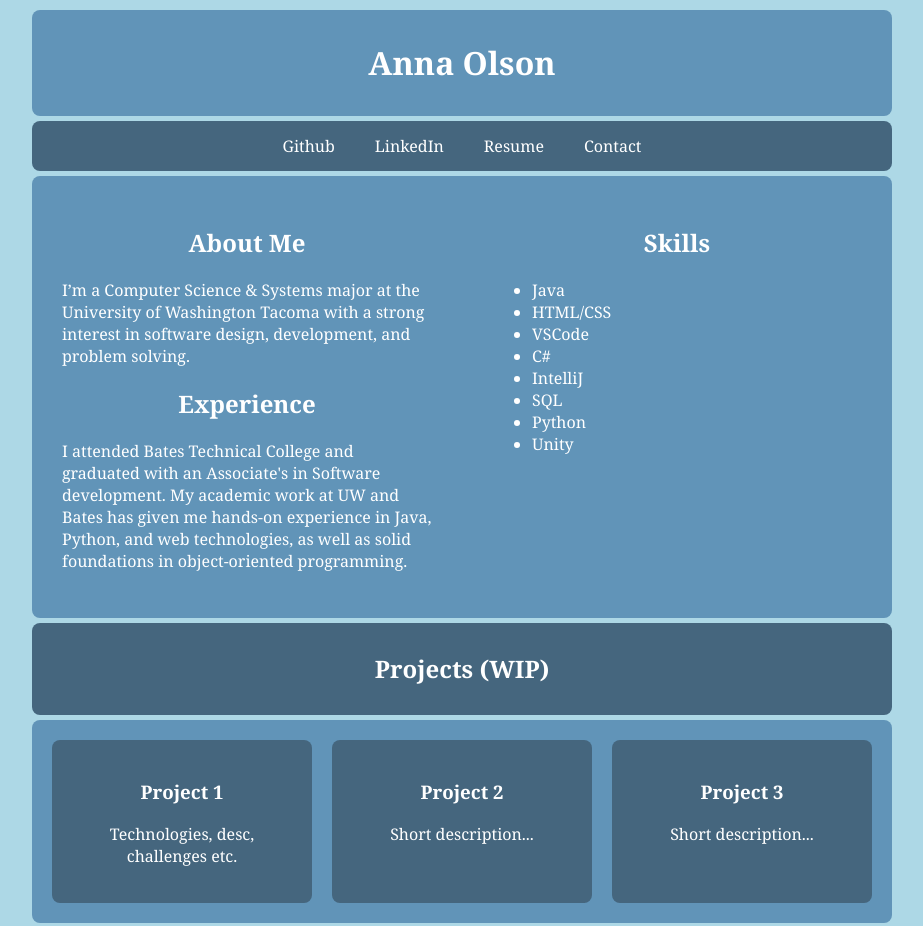
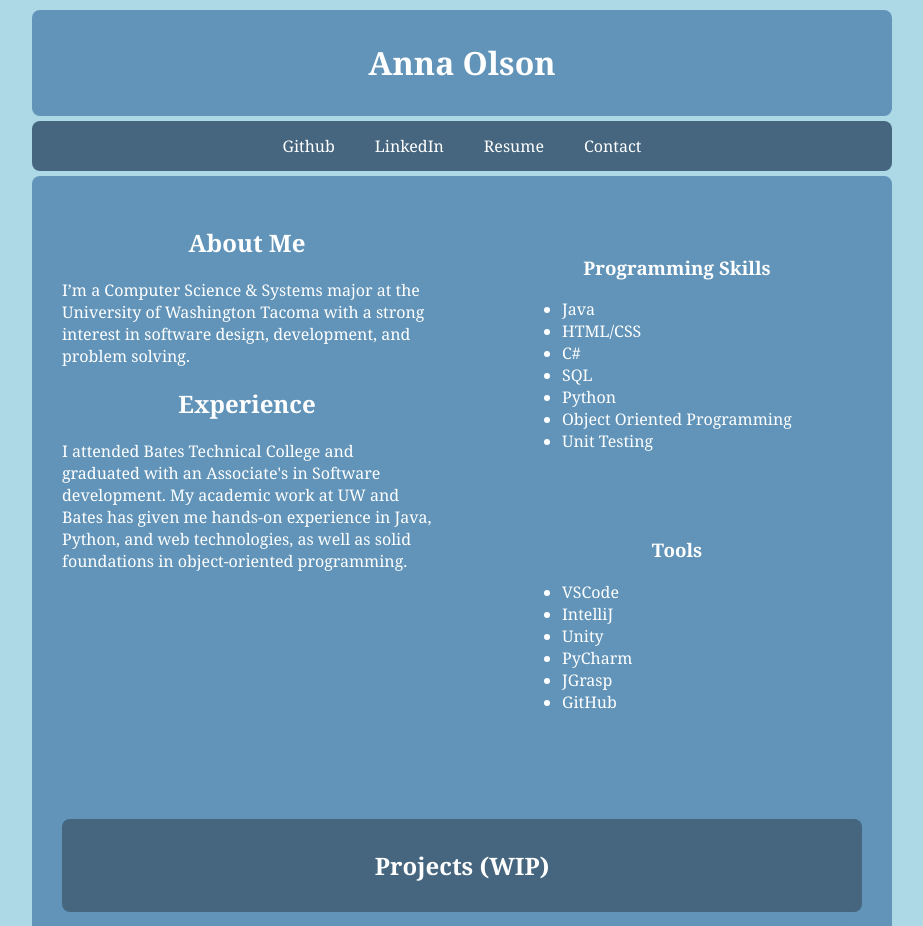
Before and after one commit to anna-112/anna-112.github.io, a plain HTML site: page index.html in a window 1280 px wide. Shown: the top 926 px of the page, without its empty margins (178-1101 px from the left). Drawn offline with Linux system fonts and the light colour scheme.

Commit message:
Update index.html

```diff
--- a/index.html
+++ b/index.html
@@ -36,17 +36,30 @@
          </p>
       </div>
 
-      <div class="aboutme">
-        <h2>Skills</h2>
+       <div class="skills">
+        <div class="skill-column">
+          <h3>Programming Skills</h3>
           <ul>
             <li>Java</li>
             <li>HTML/CSS</li>
-          <li>VSCode</li>
             <li>C#</li>
-          <li>IntelliJ</li>
             <li>SQL</li>
             <li>Python</li>
+            <li>Object Oriented Programming</li>
+            <li>Unit Testing</li>
+
+          </ul>
+        </div>
+
+        <div class="skill-column">
+          <h3>Tools</h3>
+          <ul>
+            <li>VSCode</li>
+            <li>IntelliJ</li>
             <li>Unity</li>
+            <li>PyCharm</li>
+            <li>JGrasp</li>
+            <li>GitHub</li>
           </ul>
         </div>
       </div>
```
Lines whose indentation alone changed are shown as unchanged.
